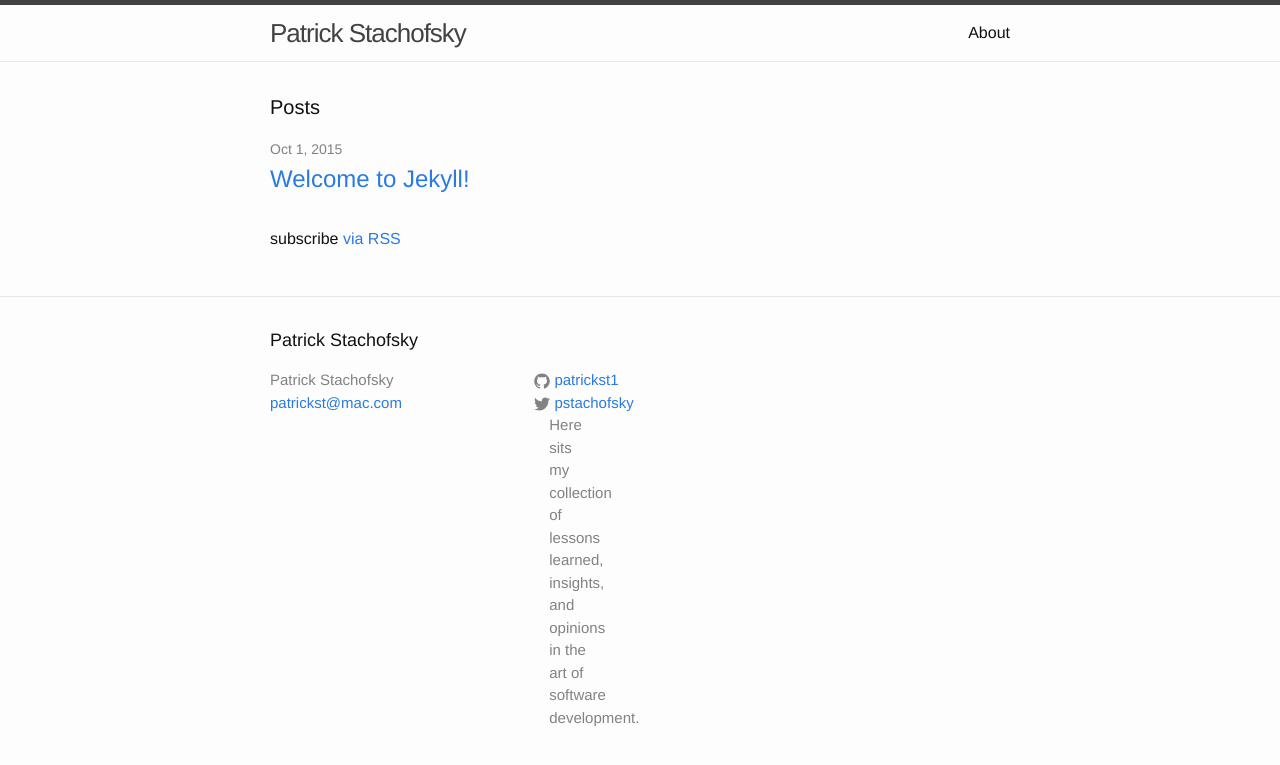
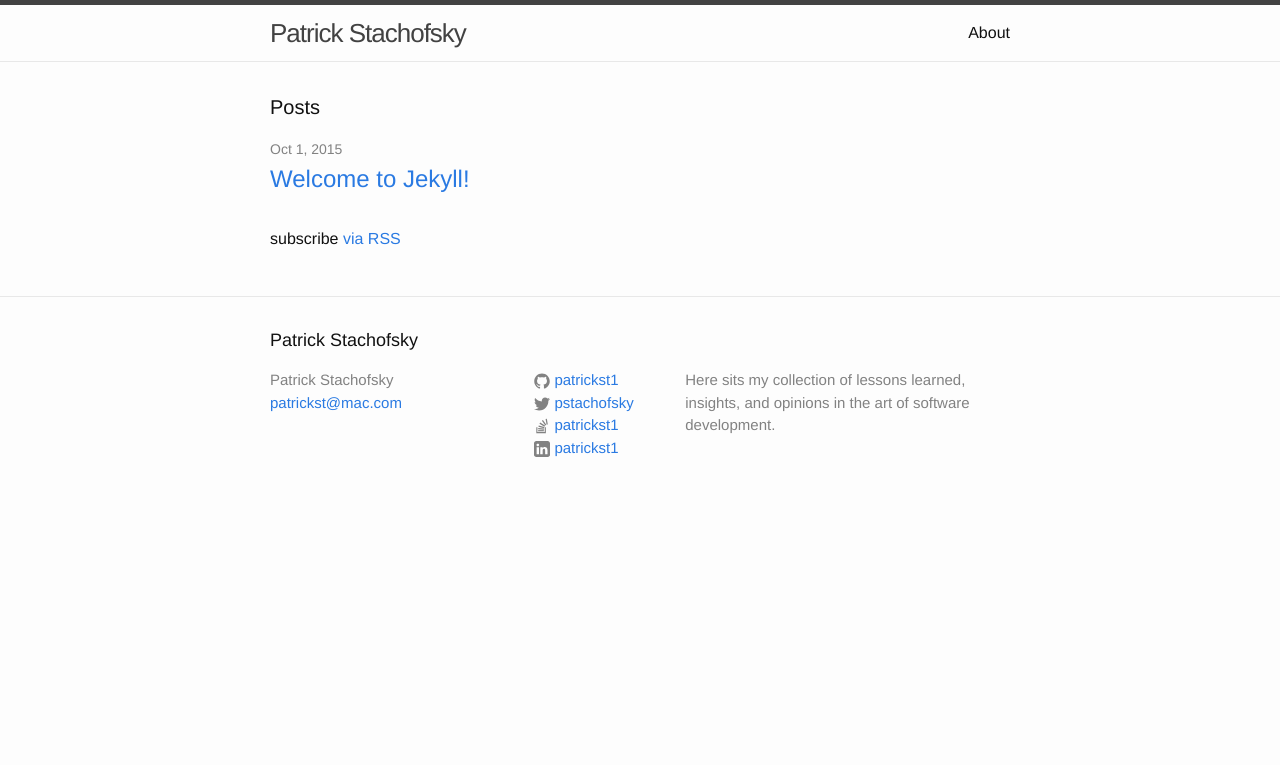
Before and after one commit to patrickst1/patrickst1.github.io, a Jekyll site: the page built from index.html, in a window 1280 px wide. Shown: the top 765 px of the page. Built offline with Jekyll 4.4.1, drawn with Linux system fonts in a browser that asks for light colours.

Commit message:
dev (Social): Added Social Icons
Description:
Finally figured out the SVG for both Stack Overflow and Linked In. Also added the necessary config for them.

```diff
--- a/_config.yml
+++ b/_config.yml
@@ -3,10 +3,16 @@ title: Patrick Stachofsky
 email: patrickst@mac.com
 description: > # this means to ignore newlines until "baseurl:"
   Here sits my collection of lessons learned, insights, and opinions in the art of software development.
-baseurl: "" # the subpath of your site, e.g. /blog/
-url: "http://yourdomain.com" # the base hostname & protocol for your site
+# baseurl: "" # the subpath of your site, e.g. /blog/
+# url: "http://yourdomain.com" # the base hostname & protocol for your site
 twitter_username: pstachofsky
 github_username:  patrickst1
+stackoverflow_access:
+  url: 231621/patrick
+  username: patrickst1
+linkedin_access:
+  url: patrick-stachofsky/38/223/236
+  username: patrickst1
 
 # Build settings
 markdown: kramdown
--- a/_includes/footer.html
+++ b/_includes/footer.html
@@ -43,6 +43,63 @@
           </li>
           {% endif %}
 
+          {% if site.stackoverflow_access.url && site.stackoverflow_access.username %}
+          <li>
+            <a href="http://stackoverflow.com/users/{{ site.stackoverflow_access.url }}">
+              <span class="icon  icon--twitter">
+                <svg viewBox="0 0 64 64">
+                  <path d="m 9.3049611,36.847632 4.4013079,0.04316 -0.153442,19.598393 29.291259,0 0,-19.527506 4.637782,0 0,24.287331 -38.2006795,0 0.023777,-24.401371 z" fill="#828282" />
+                  <rect width="22.944817" height="4.881876" x="16.481951" y="48.434078" fill="#828282" />
+                  <rect width="23.066864" height="5.0039229" x="20.749949" y="37.830307" transform="matrix(0.9953749,0.09606666,-0.09606666,0.9953749,0,0)" fill="#828282" />
+                  <rect width="23.066864" height="5.0039229" x="26.472515" y="23.401554" transform="matrix(0.96240291,0.27162592,-0.27162592,0.96240291,0,0)" fill="#828282" />
+                  <rect width="23.066864" height="5.0039229" x="30.528769" y="3.1535864" transform="matrix(0.85597805,0.51701216,-0.51701216,0.85597805,0,0)" fill="#828282" />
+                  <rect width="23.066864" height="5.0039229" x="27.191883" y="-24.475019" transform="matrix(0.58242689,0.81288309,-0.81288309,0.58242689,0,0)" fill="#828282" />
+                  <rect width="23.066864" height="5.0039229" x="11.174569" y="-50.183693" transform="matrix(0.16480989,0.98632535,-0.98632535,0.16480989,0,0)" fill="#828282" />
+                </svg>
+              </span>
+
+              <span class="username">{{ site.stackoverflow_access.username }}</span>
+            </a>
+          </li>
+          {% endif %}
+
+          {% if site.linkedin_access.url && site.linkedin_access.username %}
+          <li>
+            <a href="https://www.linkedin.com/pub/{{ site.linkedin_access.url }}">
+              <span class="icon  icon--twitter">
+                <svg viewBox="0 0 512 512">
+                  <defs id="defs9">
+                    <linearGradient gradientTransform="translate(1635.9966,-2013.2351)" gradientUnits="userSpaceOnUse" id="linearGradient3006" x1="256.00049" x2="256.00049" xlink:href="#SVGID_1_-8" y1="512" y2="0.00048828131"/>
+                    <linearGradient gradientUnits="userSpaceOnUse" id="SVGID_1_-8" x1="256.00049" x2="256.00049" y1="512" y2="0.00048828131">
+                      <stop id="stop4-8" offset="0" style="stop-color:#0c80b1;stop-opacity:1"/><stop id="stop6-2" offset="1" style="stop-color:#11a7df;stop-opacity:1"/>
+                    </linearGradient>
+                    <linearGradient gradientTransform="translate(-305.89831,-425.22034)" gradientUnits="userSpaceOnUse" id="linearGradient3388" x1="256.00049" x2="256.00049" xlink:href="#SVGID_1_-8" y1="512" y2="0.00048828131"/>
+                    <linearGradient gradientUnits="userSpaceOnUse" id="linearGradient3779" x1="518.50848" x2="518.50848" xlink:href="#SVGID_1_-8" y1="518.50848" y2="2.1694915"/>
+                    <linearGradient gradientTransform="matrix(0,-1,-1,0,512,512)" gradientUnits="userSpaceOnUse" id="linearGradient3781" x1="-1.8544069e-006" x2="512" xlink:href="#SVGID_1_-8-1" y1="256" y2="256"/>
+                    <linearGradient gradientUnits="userSpaceOnUse" id="SVGID_1_-8-1" x1="256.00049" x2="256.00049" y1="512" y2="0.00048828131">
+                      <stop id="stop4-8-7" offset="0" style="stop-color:#0c80b1;stop-opacity:1"/>
+                      <stop id="stop6-2-4" offset="1" style="stop-color:#11a7df;stop-opacity:1"/>
+                    </linearGradient>
+                    <linearGradient gradientTransform="matrix(0,-1,-1,0,512,512)" gradientUnits="userSpaceOnUse" id="linearGradient3007" x1="-1.8544069e-006" x2="512" xlink:href="#SVGID_1_-8-1" y1="256" y2="256"/>
+                    <linearGradient gradientUnits="userSpaceOnUse" id="linearGradient3014" x1="518.50848" x2="518.50848" xlink:href="#SVGID_1_-8" y1="518.50848" y2="2.1694915"/>
+                    <linearGradient gradientTransform="matrix(0,-1,-1,0,-451.25424,622.64407)" gradientUnits="userSpaceOnUse" id="linearGradient3020" x1="-1.8544069e-006" x2="512" xlink:href="#SVGID_1_-8-1" y1="256" y2="256"/>
+                    <linearGradient gradientTransform="matrix(0,-1,-1,0,511.99576,511.98782)" gradientUnits="userSpaceOnUse" id="linearGradient3044" x1="-1.8544069e-006" x2="512" xlink:href="#SVGID_1_-8-1" y1="256" y2="256"/>
+                  </defs>
+                  <g id="g3046">
+                    <path d="M 73.125,-9.2651453e-7 C 32.73606,-9.2651453e-7 0,32.736059 0,73.124999 L 0,438.84375 C 0,479.23269 32.73606,512 73.125,512 l 365.71875,0 C 479.23269,512.009 512,479.23269 512,438.84375 L 512,73.124999 C 512,32.727529 479.23269,-9.2651453e-7 438.84375,-9.2651453e-7 l -365.71875,0 z" id="path5-0" style="fill:#828282"/>
+                    <path d="m 277.2225,230.326 v -0.771 c -0.163,0.245 -0.345,0.508 -0.49,0.771 h 0.49 z m -117.141,193.886 h -76 v -227 h 76 v 227 z m -37.937,-258 h -0.49 c -25.351,0 -41.736,-17.396 -41.736,-39.199 0,-22.284 16.885,-39.225 42.726,-39.225 25.831,0 41.736,16.924 42.235,39.208 -0.001,21.802 -16.405,39.216 -42.735,39.216 z m 309.937,258 h -75 V 303.029 c 0,-30.54 -11.1,-51.372 -38.446,-51.372 -20.859,0 -33.442,14.045 -38.905,27.609 -1.996,4.872 -2.648,11.632 -2.648,18.437 v 126.509 h -75.384 c 0,0 0.998,-206 0,-227 h 75.383 v 32.343 c 10,-15.479 27.965,-37.527 68.061,-37.527 49.693,0 86.939,32.482 86.939,102.272 v 129.912 l 0,0 z" style="fill:#ffffff"/>
+                  </g>
+                </svg>
+              </span>
+
+              <span class="username">{{ site.linkedin_access.username }}</span>
+            </a>
+          </li>
+          {% endif %}
+
+        </ul>
+      </div>
+
       <div class="footer-col  footer-col-3">
         <p class="text">{{ site.description }}</p>
       </div>
```
